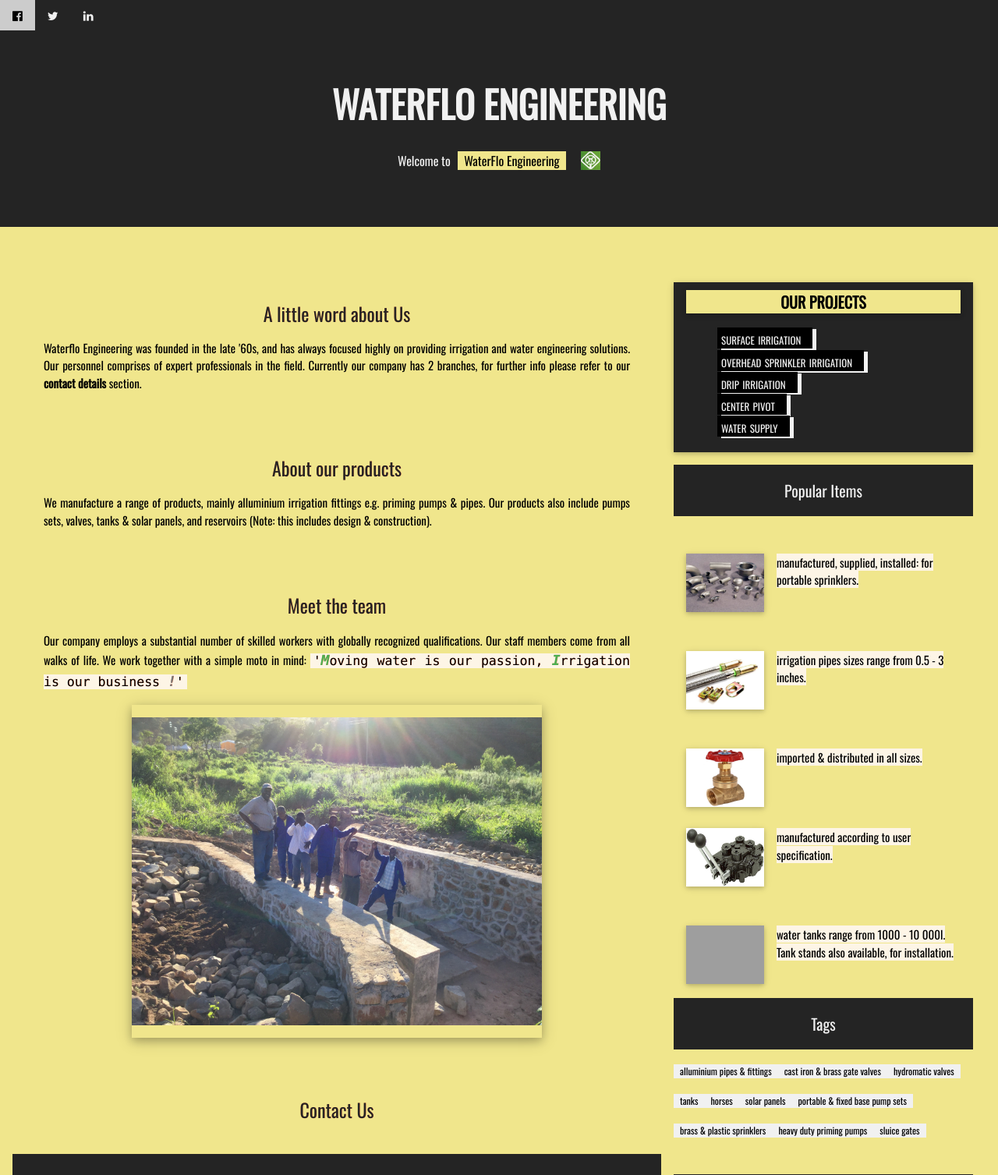
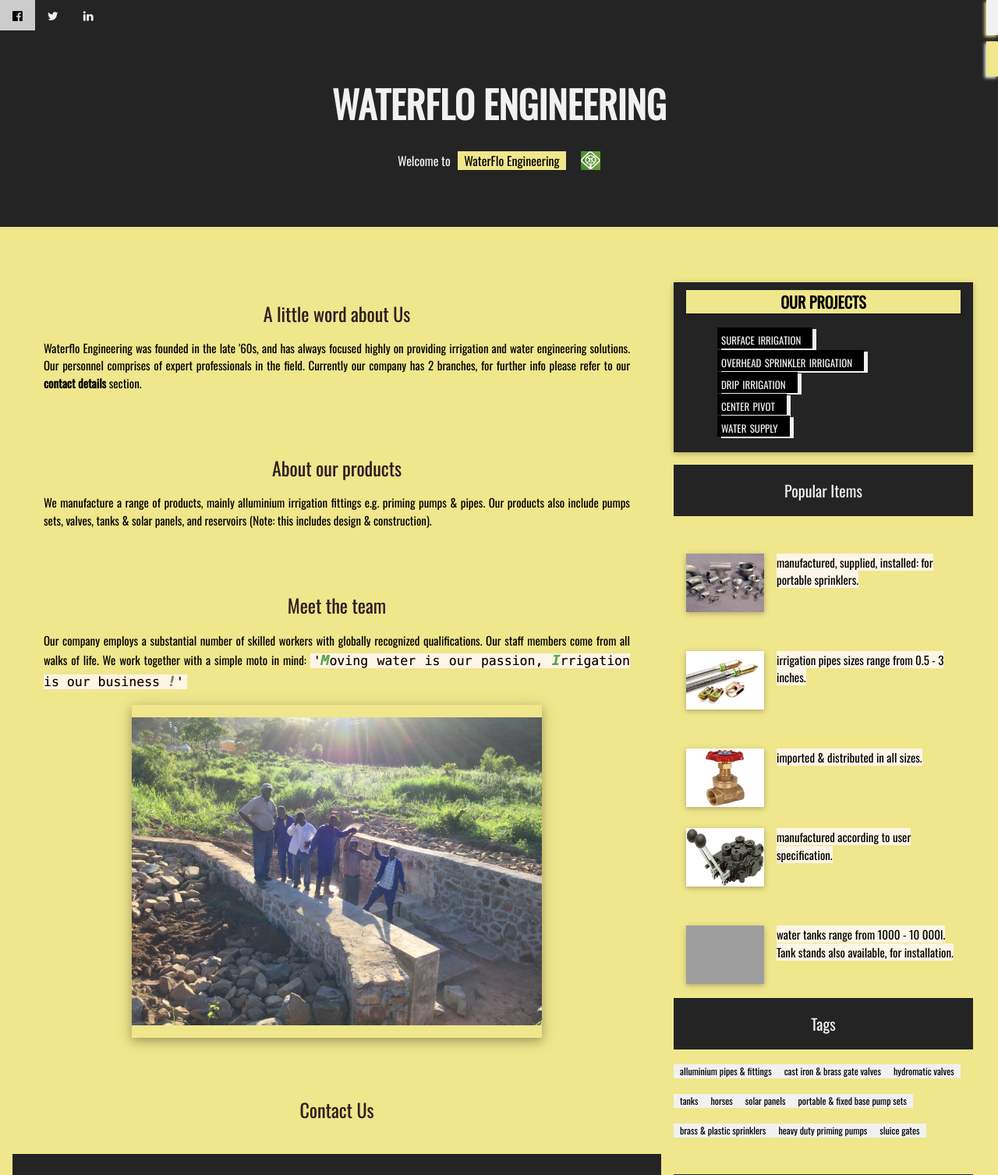
Before and after one commit to ftanekha/waterfloeng, a PHP site: page / in a window 1280 px wide. Shown: the top 1507 px of the page at 78% size. Run offline with PHP 8.4, Linux system fonts and the light colour scheme; some libraries are stand-ins or nearby versions; grey boxes are pictures that could not be loaded.

Commit message:
add page theme options make the border of project images/slides transparent

```diff
--- a/index.html
+++ b/index.html
@@ -10,6 +10,7 @@
     <link rel='stylesheet' href='https://fonts.googleapis.com/css?family=Oswald'/>
     <link rel='stylesheet' href='https://fonts.googleapis.com/css?family=Open Sans'/>
     <link rel='stylesheet' href='https://cdnjs.cloudflare.com/ajax/libs/font-awesome/4.7.0/css/font-awesome.min.css'/>
+    <script src='./scripts/themes.js' defer></script>
     <script src='./scripts/addNavBarItems.js' defer></script>
     <script src='./scripts/addPopularProducts.js' defer></script>
     <script src='./scripts/addTags.js' defer></script>
@@ -18,6 +19,9 @@
     <script src='./scripts/subscribe.js' defer></script>
 </head>
 <body class='w3-khaki'>
+    <!-- themes -->
+    <div id='khakiTheme' title='lovely' class='theme'><span>mm</span></div>
+    <div id='lightGreyTheme' title='moonlight' class='theme'><span>mm</span></div>
     <!-- Navigation bar with social media icons -->
     <div id='navBar' class='w3-bar w3-bg-black-ter w3-text-light-grey w3-hide-small'></div>
         <!-- w3-content defines a container for fixed size centered content,
--- /dev/null
+++ b/scripts/themes.js
@@ -0,0 +1,27 @@
+'use strict';
+
+const khakiTheme = document.querySelector('div#khakiTheme');
+const lightGreyTheme = document.querySelector('div#lightGreyTheme');
+const allElements = document.querySelectorAll('*');
+
+lightGreyTheme.addEventListener(
+    'click',() => {
+        for(let i = 0; i < allElements .length; i++){
+            if(allElements [i].classList.contains('w3-khaki')){
+                allElements [i].classList.remove('w3-khaki');
+                allElements [i].classList.add('w3-light-grey');
+            }
+        }
+    }
+);
+
+khakiTheme.addEventListener(
+    'click',() => {
+        for(let i = 0; i < allElements .length; i++){
+            if(allElements [i].classList.contains('w3-light-grey')){
+                allElements [i].classList.remove('w3-light-grey');
+                allElements [i].classList.add('w3-khaki');
+            }
+        }
+    }
+);
--- a/slideShow/imageSlider.js
+++ b/slideShow/imageSlider.js
@@ -1,5 +1,5 @@
 'use strict';
-
+//projects list
 const projectsInfo = {
     'surface irrigation':{
         size : 18,
@@ -18,7 +18,7 @@
         size : 12,
     }
 };
-
+//add mouse event handlers and cursor change
 const projects = document.getElementsByClassName('projects');
 for(let project of projects){
     project.addEventListener('mouseover',
--- a/styles/styles.css
+++ b/styles/styles.css
@@ -3,7 +3,34 @@
 }
 
 body {
+    position:relative;
     font-family: 'Oswald';
+}
+/* themes */
+.theme{
+    width: 1em;
+    height: 3em;
+    position: absolute;
+    top: 0px;
+    right: 0px;
+}
+
+.theme span{
+    visibility: hidden;
+}
+
+#lightGreyTheme{
+    top: 0px;
+    right: 0px;
+    background: #f1f1f1 !important;
+    box-shadow: #f0e68c  -2px 2px 4px;
+}
+
+#khakiTheme{
+    top: 3.5em;
+    right: 0px;
+    background: #f0e68c !important;
+    box-shadow: #f1f1f1  -2px 2px 4px;
 }
 
 h3{
@@ -108,7 +135,8 @@
     width: 320px;
     height: 220px;
     margin: auto;
-    border: solid 	hsl(54, 77%, 75%) 20px;
+    border: solid transparent 20px;
+    /* border maybe redundant^^ */
 }
 
 /* news */
```
